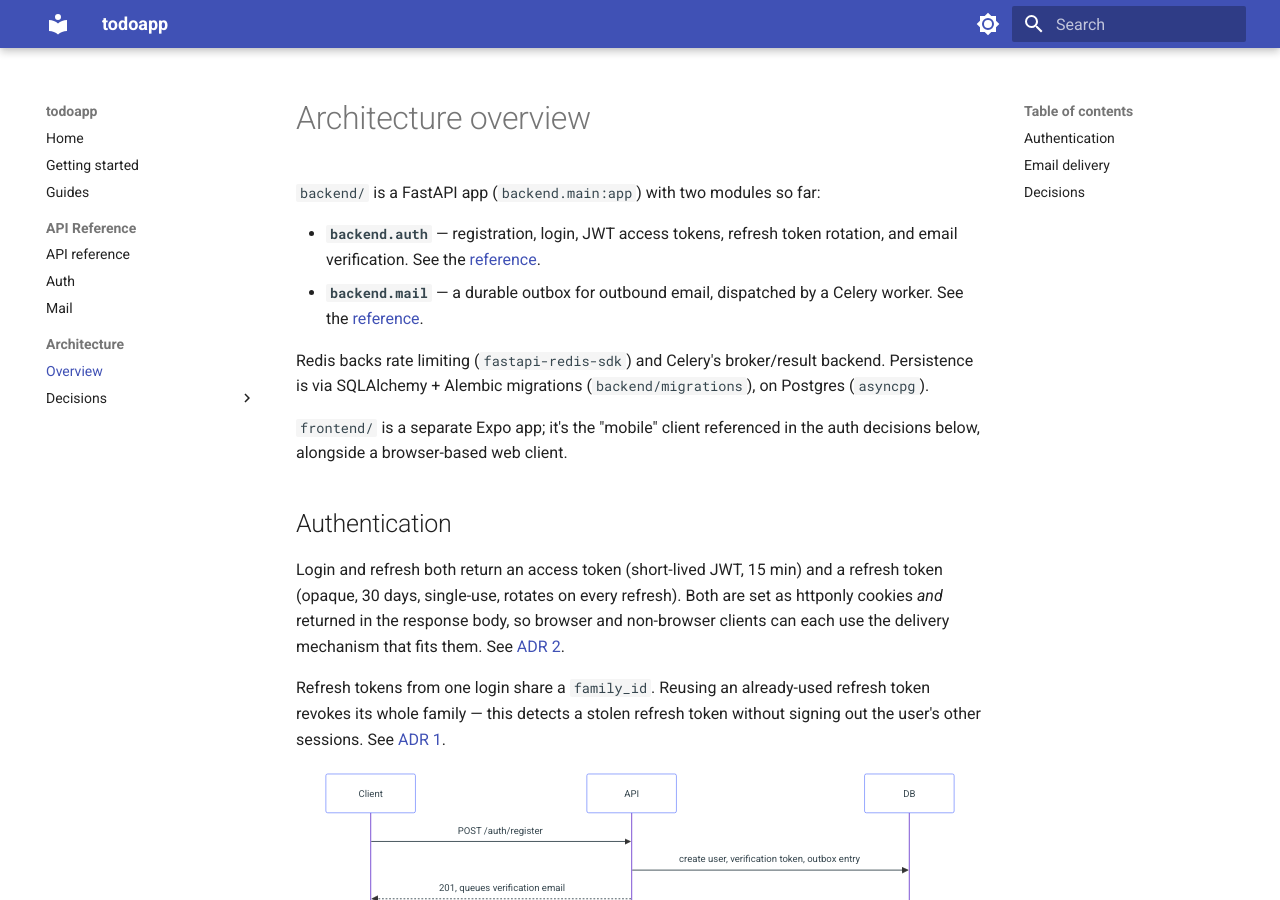
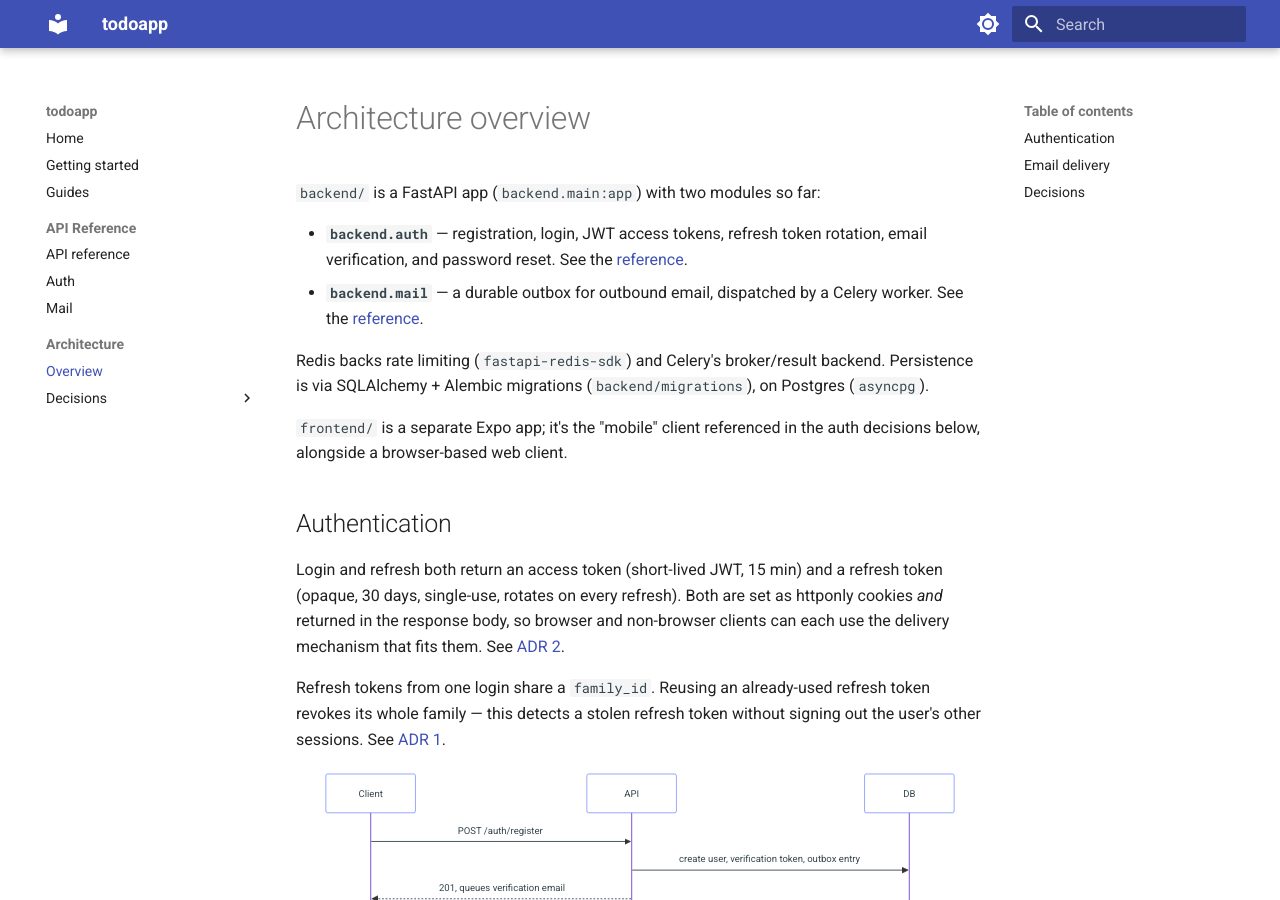
Before and after one commit to jbtwist/FastApi-Backend-Template, an MkDocs documentation site: the page built from docs/architecture/overview.md, in a window 1280 px wide and 900 px high. Built offline with MkDocs 1.6.1 and Material for MkDocs 9.7.7, drawn with Linux system fonts in a browser that asks for light colours.

```diff
--- a/docs/architecture/overview.md
+++ b/docs/architecture/overview.md
@@ -3,7 +3,7 @@
 `backend/` is a FastAPI app (`backend.main:app`) with two modules so far:
 
 - **`backend.auth`** — registration, login, JWT access tokens, refresh token
-  rotation, and email verification. See the [reference](../reference/auth.md).
+  rotation, email verification, and password reset. See the [reference](../reference/auth.md).
 - **`backend.mail`** — a durable outbox for outbound email, dispatched by a
   Celery worker. See the [reference](../reference/mail.md).
 
```
Also changed, not shown: .claude/skills/docs/GLOSSARY.md (+2 -0 lines).
